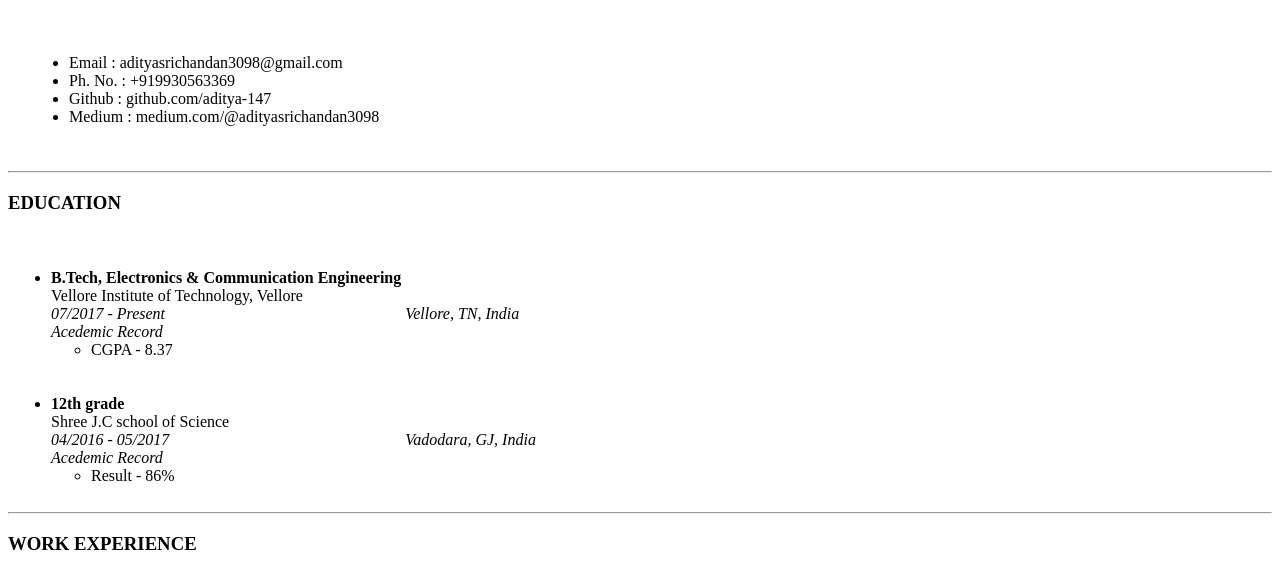
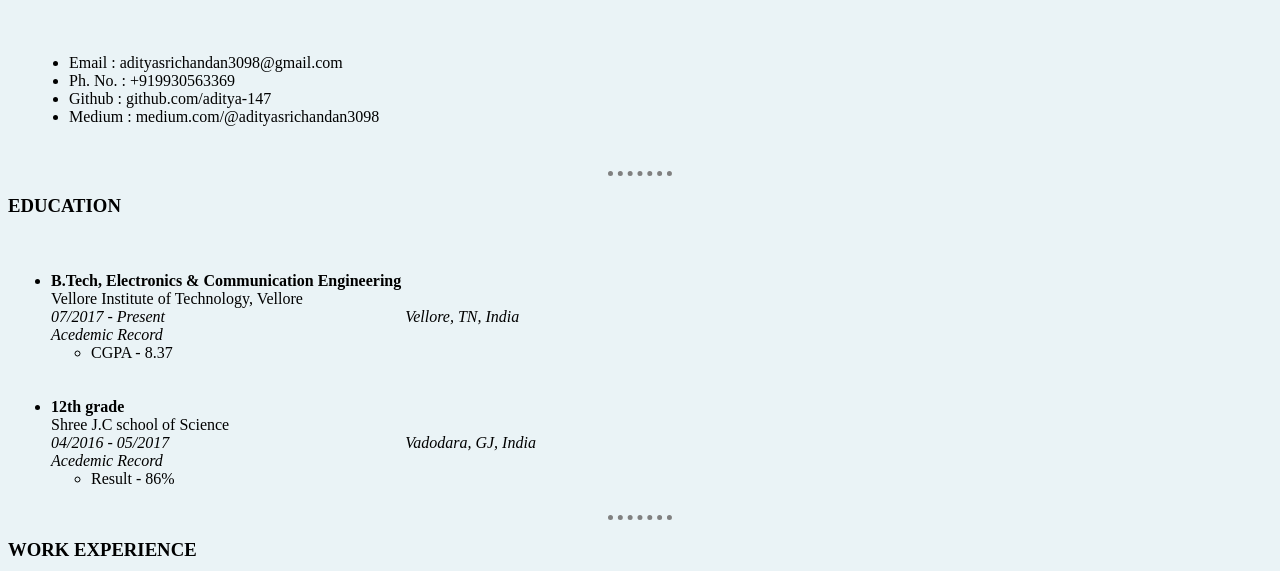
Before and after one commit to aditya-167/Personal-Website, a plain HTML site: page index.html in a window 1280 px wide. Shown: the part 181-752 px from the top of the page. Drawn offline with Linux system fonts and the light colour scheme.

Commit message:
added css folder

```diff
--- /dev/null
+++ b/css/styles.css
@@ -0,0 +1,10 @@
+body {
+    background-color: #EAF3F6;
+}
+hr {
+    border-style: none;
+    border-top-style: dotted;
+    border-color: grey;
+    border-width: 5px;
+    width: 5%
+}
--- a/index.html
+++ b/index.html
@@ -3,6 +3,7 @@
     <head>
         <meta charset="UTF-8">
         <meta name="viewport" content="width=device-width, initial-scale=1.0">
+        <link rel = "stylesheet" href = "css/styles.css">
         <title>Assadisin Site</title>
     </head>
 
```
